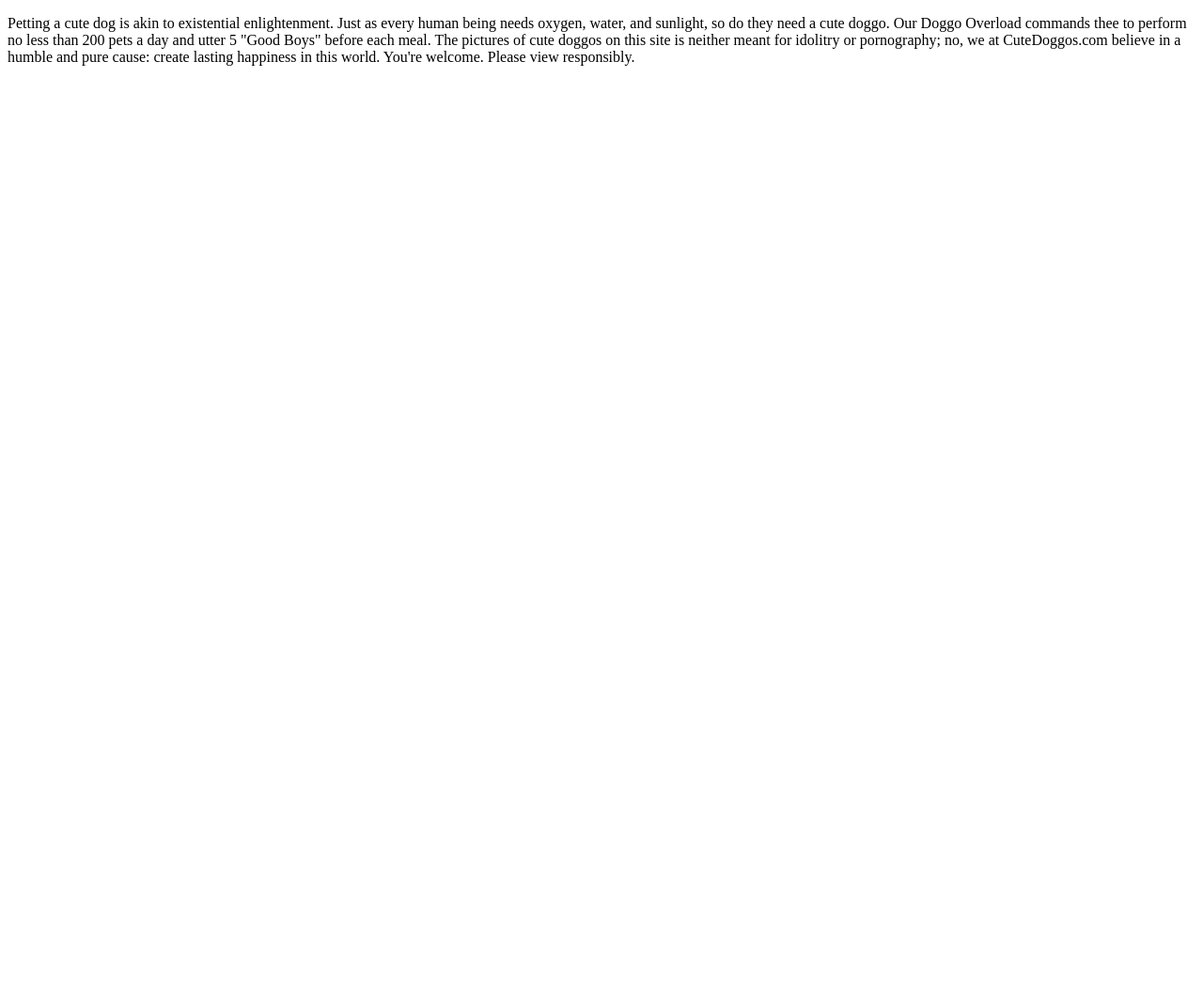
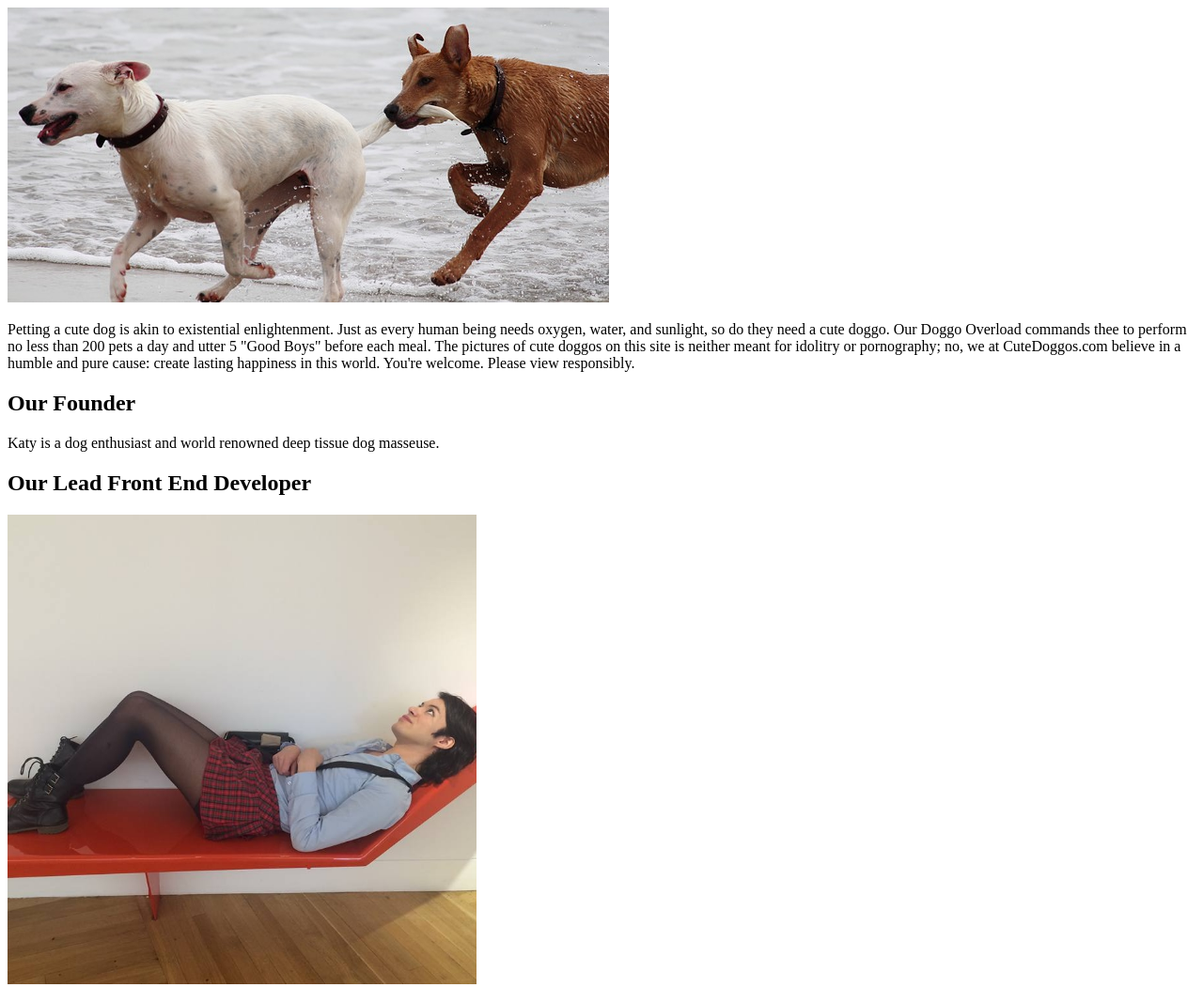
Before and after one commit to katycaballeros/cute-dogs, a plain HTML site: page about.html in a window 1280 px wide. Shown: the whole page at 94% size. Before the commit the page ends 800 px from the top, so only its background shows below. Drawn offline with Linux system fonts and the light colour scheme.

Commit message:
add our founder and our leader plus pics

```diff
--- a/about.html
+++ b/about.html
@@ -5,9 +5,13 @@
   </head>
   <body>
       <section>
-
+        <img src="images/beach-dogs.jpg" />
         <p>Petting a cute dog is akin to existential enlightenment. Just as every human being needs oxygen, water, and sunlight, so do they need a cute doggo. Our Doggo Overload commands thee to perform no less than 200 pets a day and utter 5 "Good Boys" before each meal. The pictures of cute doggos on this site is neither meant for idolitry or pornography; no, we at CuteDoggos.com believe in a humble and pure cause: create lasting happiness in this world. You're welcome. Please view responsibly.</p>
-
+        <h1>Our Founder</h1>
+        <p>Katy is a dog enthusiast and world renowned deep tissue dog masseuse.</p>
+        <h1>Our Lead Front End Developer</h1>
+        <img src="images/cute-honey.jpg" height="500px" />
+        <p></p>
       </section>
   </body>
   </html>
```
Also changed, not shown: images/beach-dogs.jpg (added), images/cute-honey.jpg (added).
